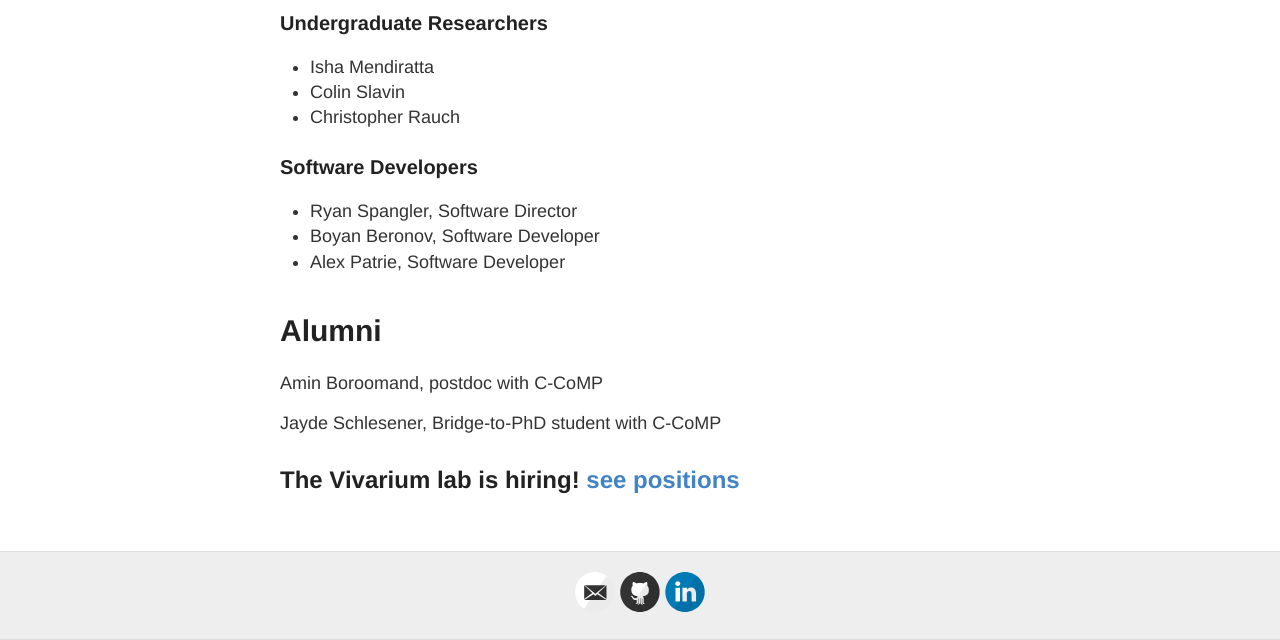
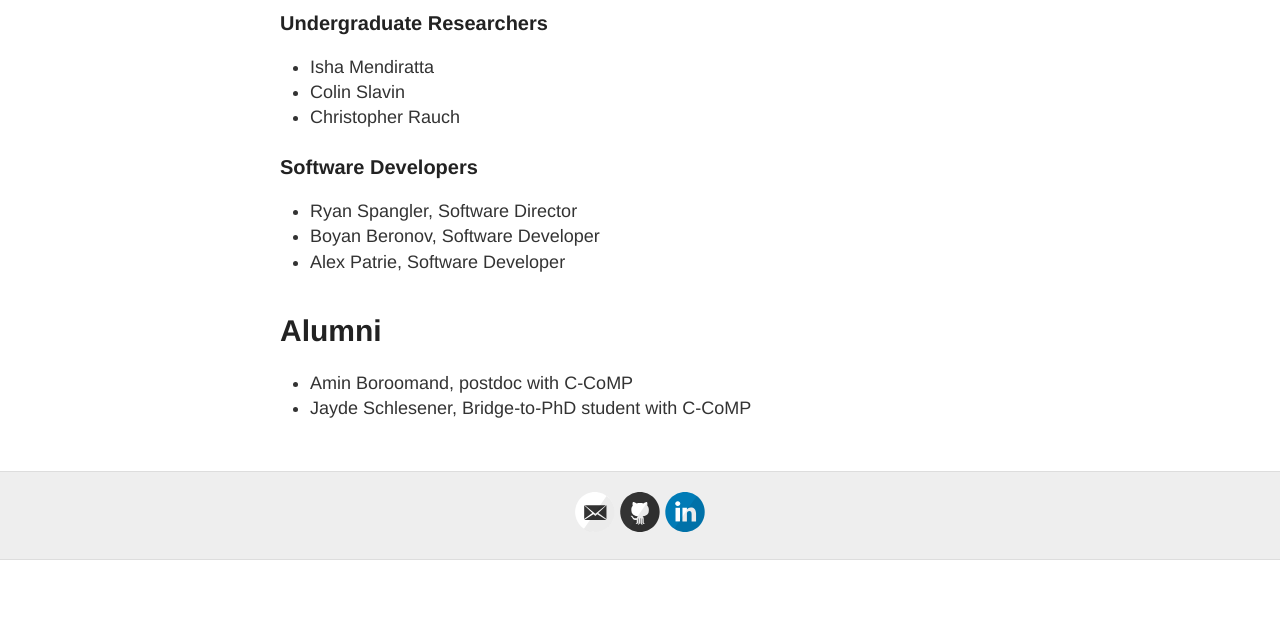
Before and after one commit to eagmon/eagmon.github.io, a Jekyll site: the page built from people.md, in a window 1280 px wide and 900 px high, scrolled down 2820 px, cut to the strip 260-900 px from the top of the window. Built offline with Jekyll 4.4.1, drawn with Linux system fonts in a browser that asks for light colours; after the commit the page ends 3640 px from its top, so only the background shows below that.

Commit message:
Add Rashmi photo, list alumni as bullets, drop hiring line
Co-Authored-By: Claude Opus 4.7 (1M context) <noreply@anthropic.com>

```diff
--- a/people.md
+++ b/people.md
@@ -53,7 +53,7 @@ In his free time, Edwin enjoys playing or watching soccer.
 </div>
 
 <div class="person">
-    <img src="https://raw.githubusercontent.com/eagmon/eagmon.github.io/master/images/microbe_rashmi.png" alt="Rashmi Kaldera Dissasekara" class="people-image" />
+    <img src="https://raw.githubusercontent.com/eagmon/eagmon.github.io/master/images/rashmi.jpg" alt="Rashmi Kaldera Dissasekara" class="people-image" />
     <div class="person-info">
         <strong>Rashmi Kaldera Dissasekara, PhD Student (Biomedical Sciences)</strong><br/>
     </div>
@@ -92,9 +92,5 @@ He aspires to build robust computational models that bridge molecular mechanisms
 - Alex Patrie, Software Developer
 
 # **Alumni**
-Amin Boroomand, postdoc with C-CoMP
-
-Jayde Schlesener, Bridge-to-PhD student with C-CoMP
-
-
-## The Vivarium lab is hiring! [see positions](https://eagmon.github.io/jobs/)
+- Amin Boroomand, postdoc with C-CoMP
+- Jayde Schlesener, Bridge-to-PhD student with C-CoMP
```
Also changed, not shown: images/rashmi.jpg (added).
